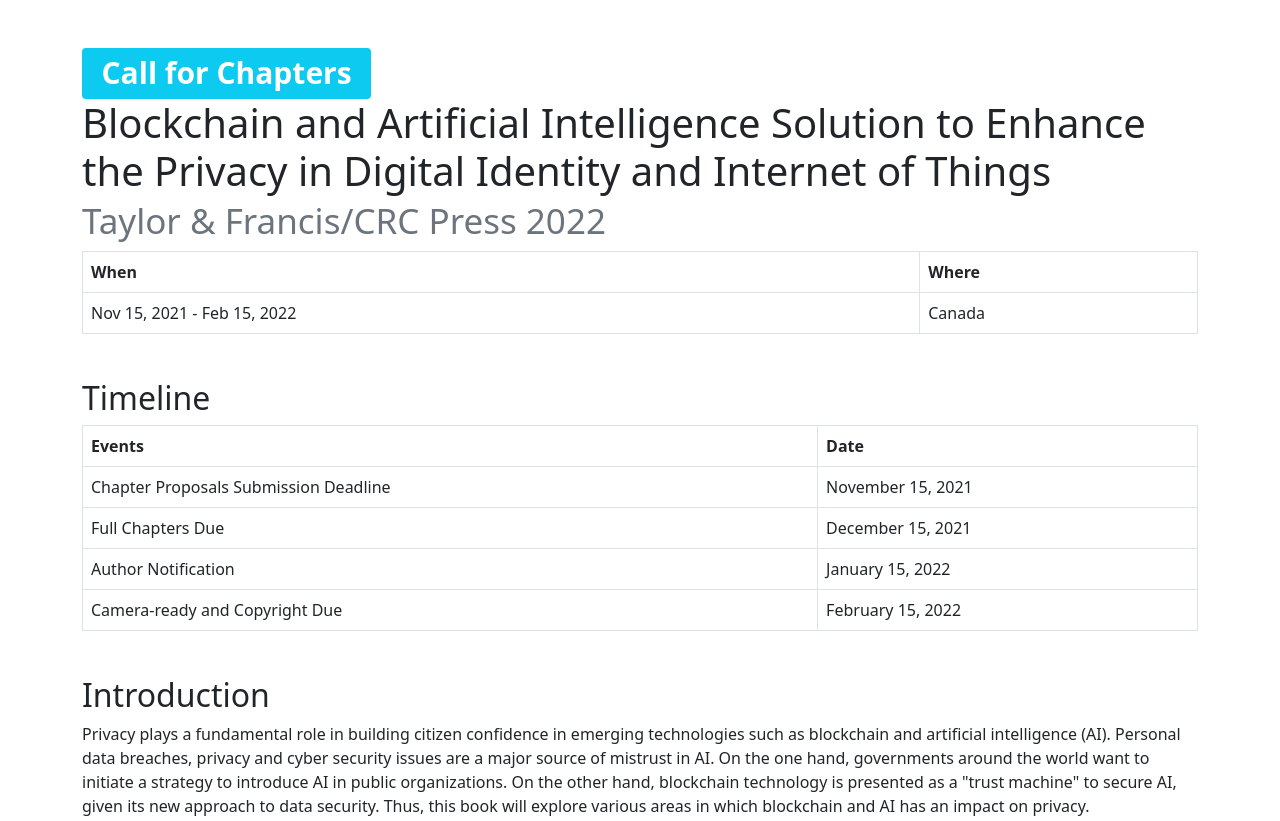
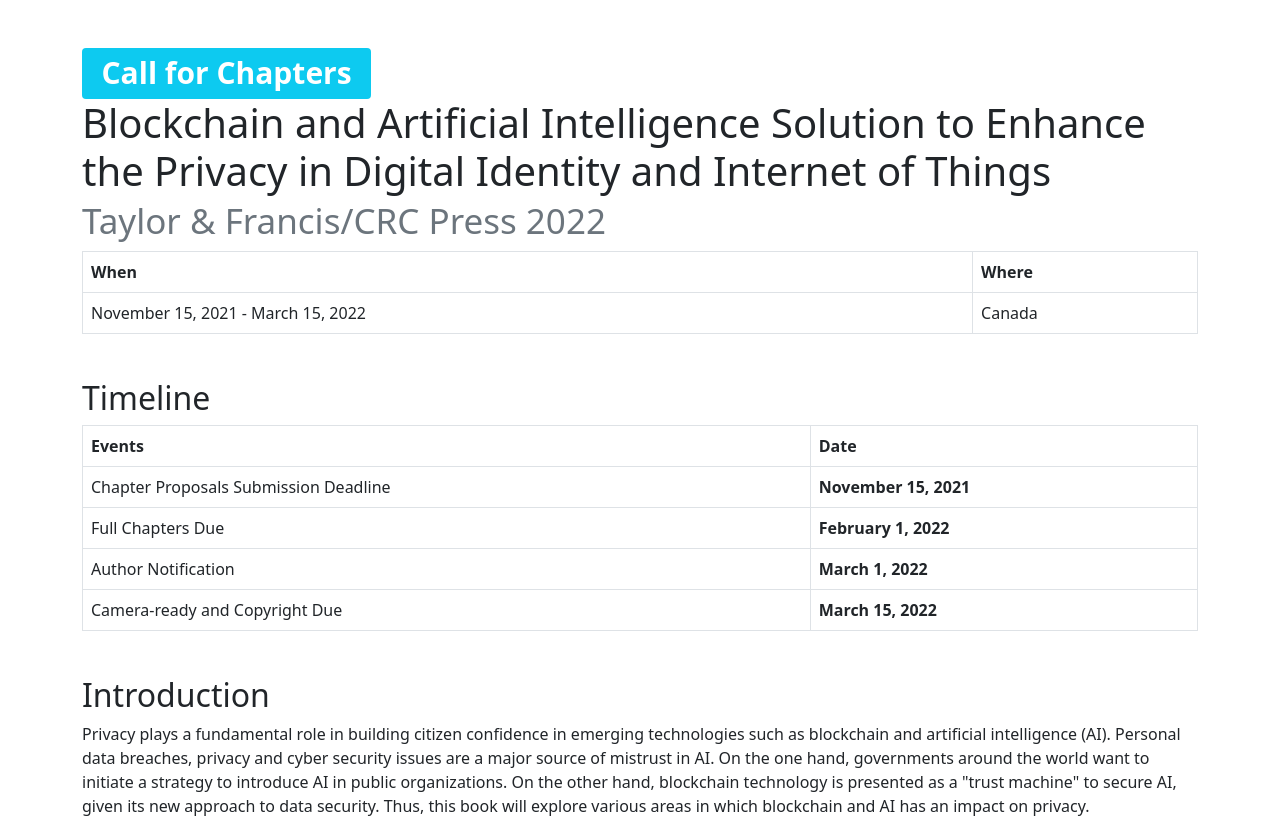
Before and after one commit to blockchainiotbook/blockchainiotbook.github.io, a plain HTML site: page index.html in a window 1280 px wide. Shown: the top 821 px of the page. Drawn offline with nearby package versions, Linux system fonts and the light colour scheme.

Commit message:
Update timeline

```diff
--- a/index.html
+++ b/index.html
@@ -48,7 +48,7 @@
         </thead>
         <tbody>
           <tr>
-            <td>Nov 15, 2021 - Feb 15, 2022</td>
+            <td>November 15, 2021 - March 15, 2022</td>
             <td>Canada</td>
           </tr>
         </tbody>
@@ -62,19 +62,19 @@
           </tr>
           <tr>
             <td>Chapter Proposals Submission Deadline</td>
-            <td>November 15, 2021</td>
+            <td><b>November 15, 2021</b></td>
           </tr>
           <tr>
             <td>Full Chapters Due</td>
-            <td>December 15, 2021</td>
+            <td><b>February 1, 2022</b></td>
           </tr>
           <tr>
             <td>Author Notification</td>
-            <td>January 15, 2022</td>
+            <td><b>March 1, 2022</b></td>
           </tr>
           <tr>
             <td>Camera-ready and Copyright Due</td>
-            <td>February 15, 2022</td>
+            <td><b>March 15, 2022</b></td>
           </tr>
         </tbody>
       </table>
@@ -154,11 +154,11 @@
       <h2>Submission Procedure</h2>
       <p>
         Researchers and practitioners are invited to submit on or before
-        November 15, 2021, a chapter proposal of 1,000 to 2,000 words clearly
+        <b>November 15, 2021</b>, a chapter proposal of 1,000 to 2,000 words clearly
         explaining the mission and concerns of his or her proposed chapter.
         Authors will be notified about the status of their proposals and sent
         chapter guidelines. Full chapters are expected to be submitted by
-        December 15, 2021, and all interested authors must consult the
+        <b>February 1, 2022</b>, and all interested authors must consult the
         <a
           target="_blank"
           href="https://authorservices.taylorandfrancis.com/publishing-your-research/writing-your-paper/journal-manuscript-layout-guide/"
@@ -186,7 +186,7 @@
         regarding the publisher, please visit
         <a target="_blank" href="https://taylorandfrancis.com/"
           >https://taylorandfrancis.com/</a
-        >. This publication is anticipated to be released in winter 2022.
+        >. This publication is anticipated to be released in Winter 2022.
       </p>
       <h2>Inquiries</h2>
       <div class="row">
```
